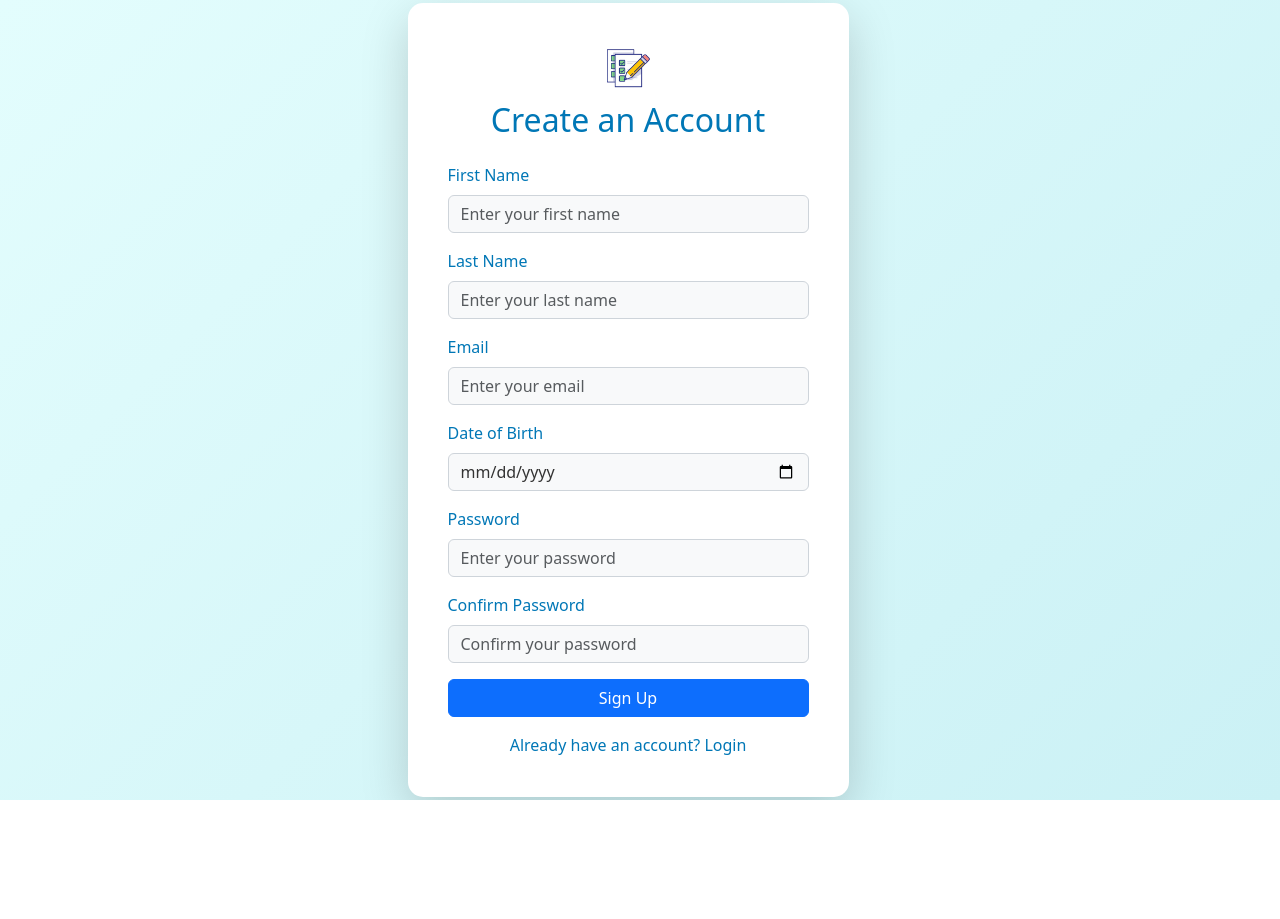
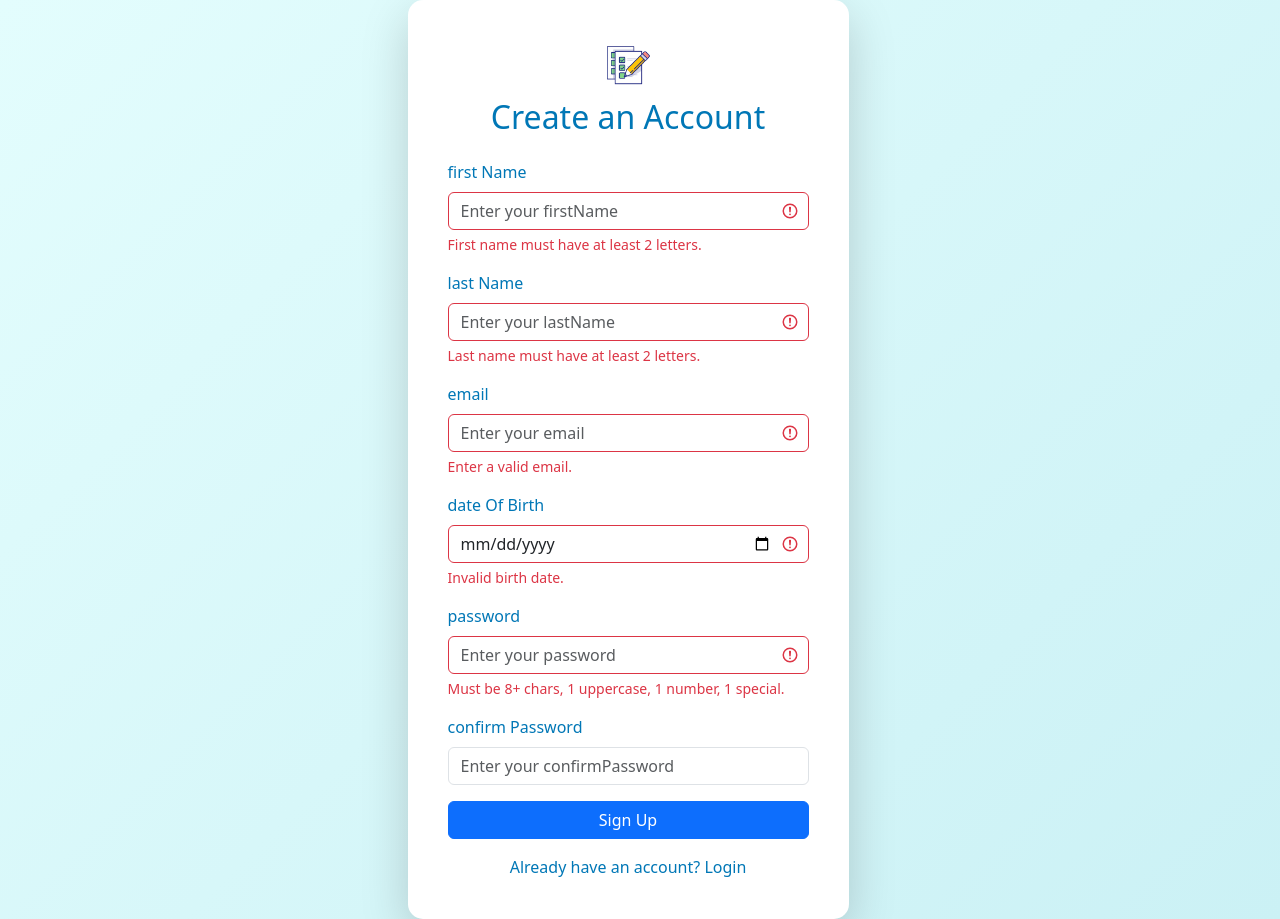
Before and after one commit to ManuelPinheiroJunior/To-Do-List-Frontend, a React (Vite) app: page /signUp in a window 1280 px wide. Both pictures are taken after a click on the button "Sign Up". Before the commit the page ends 800 px from the top, so only its background shows below. Built offline with nearby package versions, Linux system fonts and the light colour scheme; no server answers.

Commit message:
Validation Fields in SignUp Users

```diff
--- a/src/pages/SignUp.tsx
+++ b/src/pages/SignUp.tsx
@@ -1,51 +1,28 @@
-import React, { useRef } from "react";
+import React, { useState } from "react";
 import { useDispatch, useSelector } from "react-redux";
 import { useNavigate } from "react-router-dom";
 import { Form, Button, Container, Row, Col, Alert, Spinner, Card } from "react-bootstrap";
 import { RootState } from "../store/store";
-
 import Logo from "../assets/logo.png";
 import { signUpRequest } from "../store/auth/authSlice";
 
 const SignUp: React.FC = () => {
   const dispatch = useDispatch();
   const navigate = useNavigate();
-  const firstNameRef = useRef<HTMLInputElement>(null);
-  const lastNameRef = useRef<HTMLInputElement>(null);
-  const emailRef = useRef<HTMLInputElement>(null);
-  const dateOfBirthRef = useRef<HTMLInputElement>(null);
-  const passwordRef = useRef<HTMLInputElement>(null);
-  const confirmPasswordRef = useRef<HTMLInputElement>(null);
 
-  const { loading, error } = useSelector((state: RootState) => state.auth);
+  const [form, setForm] = useState({
+    firstName: "",
+    lastName: "",
+    email: "",
+    dateOfBirth: "",
+    password: "",
+    confirmPassword: "",
+  });
+
+  const { loading, error, validationErrors } = useSelector((state: RootState) => state.auth);
 
   const handleSignUp = () => {
-    if (
-      !firstNameRef.current?.value ||
-      !lastNameRef.current?.value ||
-      !emailRef.current?.value ||
-      !dateOfBirthRef.current?.value ||
-      !passwordRef.current?.value ||
-      !confirmPasswordRef.current?.value
-    ) {
-      alert("Please fill in all fields");
-      return;
-    }
-
-    if (passwordRef.current.value !== confirmPasswordRef.current.value) {
-      alert("Passwords do not match");
-      return;
-    }
-
-    dispatch(
-      signUpRequest({
-        firstName: firstNameRef.current.value,
-        lastName: lastNameRef.current.value,
-        email: emailRef.current.value,
-        dateOfBirth: dateOfBirthRef.current.value,
-        password: passwordRef.current.value,
-      })
-    );
+    dispatch(signUpRequest(form));
   };
 
   return (
@@ -63,35 +40,19 @@ const SignUp: React.FC = () => {
                 {error && <Alert variant="danger">{error}</Alert>}
 
                 <Form>
-                  <Form.Group className="mb-3">
-                    <Form.Label style={{ color: "#0077B6" }}>First Name</Form.Label>
-                    <Form.Control type="text" ref={firstNameRef} placeholder="Enter your first name" style={{ background: "#f8f9fa", color: "#333", border: "1px solid #ced4da" }} />
-                  </Form.Group>
-
-                  <Form.Group className="mb-3">
-                    <Form.Label style={{ color: "#0077B6" }}>Last Name</Form.Label>
-                    <Form.Control type="text" ref={lastNameRef} placeholder="Enter your last name" style={{ background: "#f8f9fa", color: "#333", border: "1px solid #ced4da" }} />
-                  </Form.Group>
-
-                  <Form.Group className="mb-3">
-                    <Form.Label style={{ color: "#0077B6" }}>Email</Form.Label>
-                    <Form.Control type="email" ref={emailRef} placeholder="Enter your email" style={{ background: "#f8f9fa", color: "#333", border: "1px solid #ced4da" }} />
-                  </Form.Group>
-
-                  <Form.Group className="mb-3">
-                    <Form.Label style={{ color: "#0077B6" }}>Date of Birth</Form.Label>
-                    <Form.Control type="date" ref={dateOfBirthRef} style={{ background: "#f8f9fa", color: "#333", border: "1px solid #ced4da" }} />
-                  </Form.Group>
-
-                  <Form.Group className="mb-3">
-                    <Form.Label style={{ color: "#0077B6" }}>Password</Form.Label>
-                    <Form.Control type="password" ref={passwordRef} placeholder="Enter your password" style={{ background: "#f8f9fa", color: "#333", border: "1px solid #ced4da" }} />
-                  </Form.Group>
-
-                  <Form.Group className="mb-3">
-                    <Form.Label style={{ color: "#0077B6" }}>Confirm Password</Form.Label>
-                    <Form.Control type="password" ref={confirmPasswordRef} placeholder="Confirm your password" style={{ background: "#f8f9fa", color: "#333", border: "1px solid #ced4da" }} />
-                  </Form.Group>
+                  {["firstName", "lastName", "email", "dateOfBirth", "password", "confirmPassword"].map((field) => (
+                    <Form.Group className="mb-3" key={field}>
+                      <Form.Label style={{ color: "#0077B6" }}>{field.replace(/([A-Z])/g, " $1")}</Form.Label>
+                      <Form.Control
+                        type={field.includes("password") ? "password" : field === "dateOfBirth" ? "date" : "text"}
+                        placeholder={`Enter your ${field}`}
+                        value={form[field as keyof typeof form]}
+                        onChange={(e) => setForm({ ...form, [field]: e.target.value })}
+                        isInvalid={!!validationErrors[field]}
+                      />
+                      <Form.Control.Feedback type="invalid">{validationErrors[field]}</Form.Control.Feedback>
+                    </Form.Group>
+                  ))}
 
                   <Button variant="primary" className="w-100" onClick={handleSignUp} disabled={loading}>
                     {loading ? <Spinner animation="border" size="sm" /> : "Sign Up"}
@@ -99,11 +60,7 @@ const SignUp: React.FC = () => {
                 </Form>
 
                 <div className="text-center mt-3">
-                  <a
-                    onClick={() => navigate("/login")}
-                    className="cursor-pointer"
-                    style={{ color: "#0077B6", textDecoration: "none" }}
-                  >
+                  <a onClick={() => navigate("/login")} className="cursor-pointer" style={{ color: "#0077B6", textDecoration: "none" }}>
                     Already have an account? Login
                   </a>
                 </div>
--- a/src/store/auth/authSaga.ts
+++ b/src/store/auth/authSaga.ts
@@ -1,9 +1,10 @@
 import { call, put, takeLatest } from "redux-saga/effects";
-import { loginRequest, loginSuccess, loginFailure, signUpRequest, signUpFailure, signUpSuccess } from "./authSlice";
+import { loginRequest, loginSuccess, loginFailure, signUpValidationFailure,  signUpRequest, signUpFailure, signUpSuccess } from "./authSlice";
 import custom_axios from "../../axios/AxiosSetup";
 import { ApiConstants } from "../../api/ApiConstants";
 import { getLoginInfo } from "../../utils/LoginInfo";
 import { redirectTo } from "../../utils/navigateHelper";
+import { validateSignUp } from "../../utils/validation";
 
 function* handleLogin(action: ReturnType<typeof loginRequest>): Generator<any, void, any> {
   try {
@@ -25,13 +26,24 @@ function* handleLogin(action: ReturnType<typeof loginRequest>): Generator<any, v
 }
 
 function* handleSignUp(action: ReturnType<typeof signUpRequest>): Generator<any, void, any> {
+
+  const validationErrors = validateSignUp(action.payload);
+
+  if (validationErrors) {
+    yield put(signUpValidationFailure(validationErrors));
+    return;
+  }
+
   try {
     const response = yield call(custom_axios.post, ApiConstants.USER.SIGN_UP, action.payload);
+
+
     if (response.status === 201) {
       yield put(signUpSuccess());
-       redirectTo("/login");
+      redirectTo("/login");
     }
   } catch (error: any) {
+    console.error("❌ Erro SingUp:", error);
     yield put(signUpFailure("Error creating account. Please try again."));
   }
 }
--- a/src/store/auth/authSlice.ts
+++ b/src/store/auth/authSlice.ts
@@ -1,11 +1,19 @@
 import { createSlice, PayloadAction } from "@reduxjs/toolkit";
-import { AuthState } from "../../types";
+
+interface AuthState {
+  token: string | null;
+  userId: number | null;
+  loading: boolean;
+  error: string | null;
+  validationErrors: Record<string, string>;
+}
 
 const initialState: AuthState = {
   token: localStorage.getItem("token") || null,
   userId: null,
   loading: false,
   error: null,
+  validationErrors: {},
 };
 
 const authSlice = createSlice({
@@ -32,7 +40,11 @@ const authSlice = createSlice({
       state.userId = null;
       localStorage.removeItem("token");
     },
-    signUpRequest: (state: AuthState, action: PayloadAction<{ firstName: string; lastName: string; dateOfBirth: string, email: string; password: string }>) => {
+      signUpValidationFailure: (state, action: PayloadAction<Record<string, string>>) => {
+      state.loading = false;
+      state.validationErrors = action.payload;
+    },
+    signUpRequest: (state: AuthState, action: PayloadAction<{ firstName: string; lastName: string; dateOfBirth: string, email: string; password: string, confirmPassword: string }>) => {
       state.loading = true;
       state.error = null;
       action.payload;
@@ -47,5 +59,5 @@ const authSlice = createSlice({
   },
 });
 
-export const { loginRequest, loginSuccess, loginFailure, logout, signUpRequest, signUpSuccess, signUpFailure } = authSlice.actions;
+export const { loginRequest, loginSuccess, loginFailure, logout, signUpValidationFailure, signUpRequest, signUpSuccess, signUpFailure } = authSlice.actions;
 export default authSlice.reducer;
--- /dev/null
+++ b/src/utils/validation.ts
@@ -0,0 +1,37 @@
+export const validateSignUp = (data: {
+  firstName: string;
+  lastName: string;
+  email: string;
+  dateOfBirth: string;
+  password: string;
+  confirmPassword: string;
+}) => {
+  const errors: Record<string, string> = {};
+
+  if (!/^[A-Za-zÀ-ÿ ]{2,}$/.test(data.firstName)) {
+    errors.firstName = "First name must have at least 2 letters.";
+  }
+
+  if (!/^[A-Za-zÀ-ÿ ]{2,}$/.test(data.lastName)) {
+    errors.lastName = "Last name must have at least 2 letters.";
+  }
+
+  if (!/^[\w-.]+@([\w-]+\.)+[\w-]{2,4}$/.test(data.email)) {
+    errors.email = "Enter a valid email.";
+  }
+
+  const today = new Date().toISOString().split("T")[0];
+  if (!data.dateOfBirth || data.dateOfBirth > today) {
+    errors.dateOfBirth = "Invalid birth date.";
+  }
+
+  if (!/(?=.*[A-Z])(?=.*\d)(?=.*[@$!%*?&])[A-Za-z\d@$!%*?&]{8,}/.test(data.password)) {
+    errors.password = "Must be 8+ chars, 1 uppercase, 1 number, 1 special.";
+  }
+
+  if (data.password !== data.confirmPassword) {
+    errors.confirmPassword = "Passwords do not match.";
+  }
+
+  return Object.keys(errors).length > 0 ? errors : null;
+};
```
